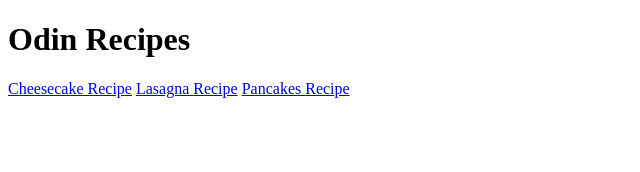
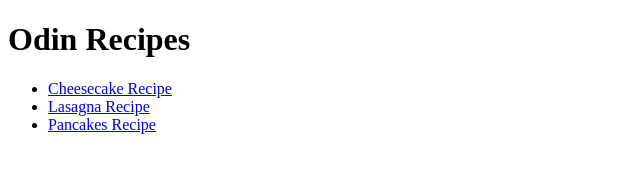
Before and after one commit to Navyachhokar/odin-recipes, a plain HTML site: page index.html in a window 1280 px wide. Shown: the whole page, without its empty margins (0-640 px from the left). Drawn offline with Linux system fonts and the light colour scheme.

Commit message:
Wrap the links inside the unordered list in index.html

```diff
--- a/index.html
+++ b/index.html
@@ -7,8 +7,10 @@
 </head>
 <body>
     <h1>Odin Recipes</h1>
-    <a href="./recipes/cheesecake.html">Cheesecake Recipe</a>
-    <a href="./recipes/lasagna.html">Lasagna Recipe</a>
-    <a href="./recipes/pancakes.html">Pancakes Recipe</a>
+    <ul>
+        <li><a href="./recipes/cheesecake.html">Cheesecake Recipe</a></li>
+        <li><a href="./recipes/lasagna.html">Lasagna Recipe</a></li>
+        <li><a href="./recipes/pancakes.html">Pancakes Recipe</a></li>
+    </ul>
 </body>
 </html>
```
